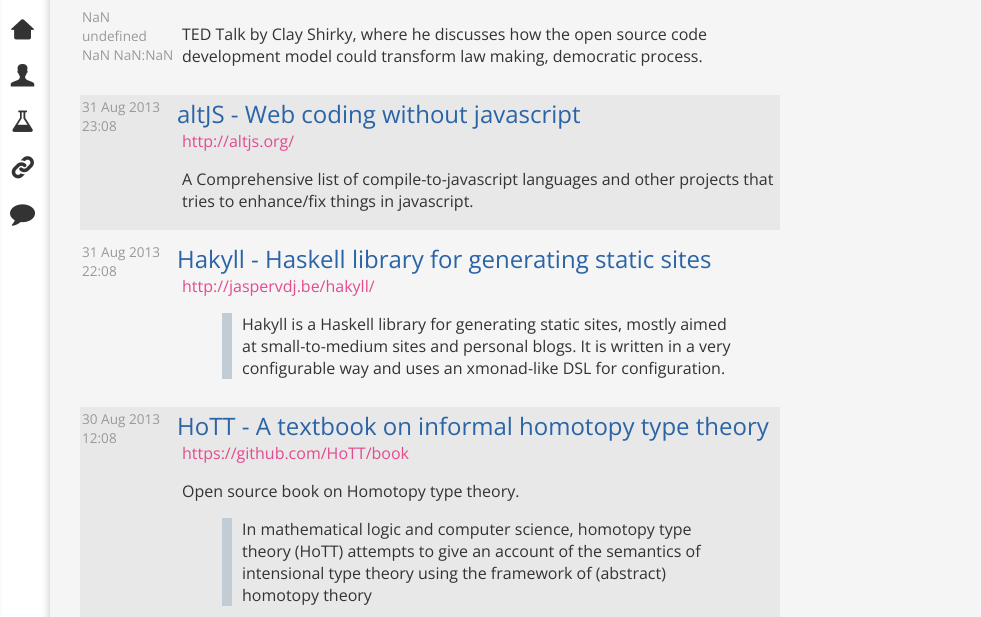
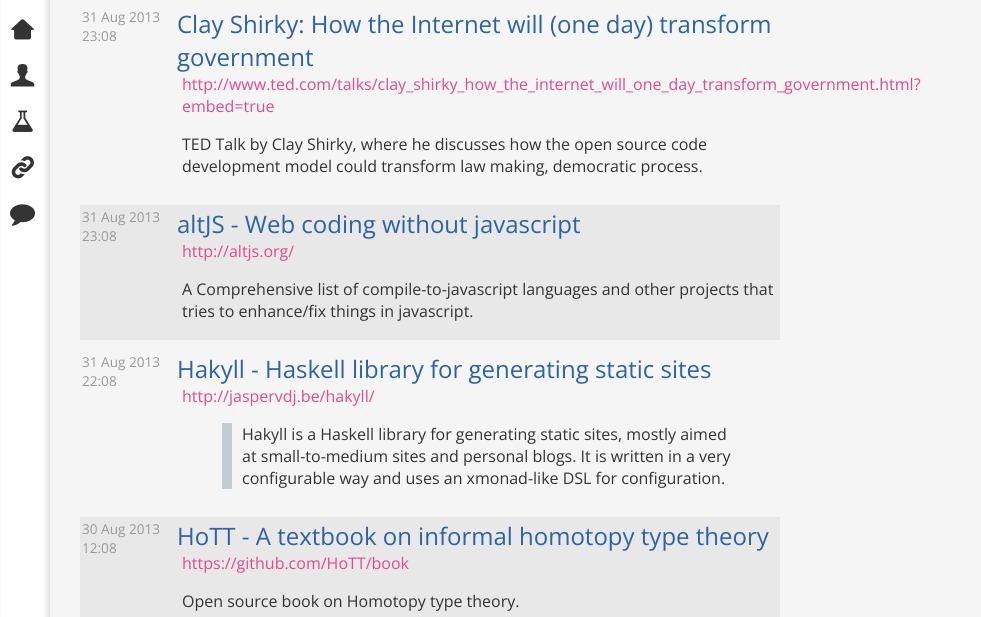
Before and after one commit to azeem/azeem.github.com, a plain HTML site: page links/index.html in a window 1280 px wide. Shown: the part 68-685 px from the top of the page, without its empty margins (0-981 px from the left). Drawn offline with nearby package versions, Linux system fonts and the light colour scheme.

Commit message:
publishing: Sun Sep  1 20:00:44 IST 2013

```diff
--- a/links/index.html
+++ b/links/index.html
@@ -19,10 +19,10 @@
 <ul class="main-list">
 
 <li >
-        <span class="list-prefix">NaN undefined NaN NaN:NaN</span>
-        <h2></h2>
+        <span class="list-prefix">31 Aug 2013 23:08</span>
+        <h2>Clay Shirky: How the Internet will (one day) transform government</h2>
         <div class="list-content">
-            <a href=""></a>
+            <a href="http://www.ted.com/talks/clay_shirky_how_the_internet_will_one_day_transform_government.html?embed=true">http://www.ted.com/talks/clay_shirky_how_the_internet_will_one_day_transform_government.html?embed=true</a>
             <p>TED Talk by Clay Shirky, where he discusses how the open source code development model could transform law making, democratic process.</p>
 
         </div>
```
Also changed, not shown: about.html (+1 -1 lines), index.html (+1 -1 lines), links/rss.xml (+4 -4 lines).
